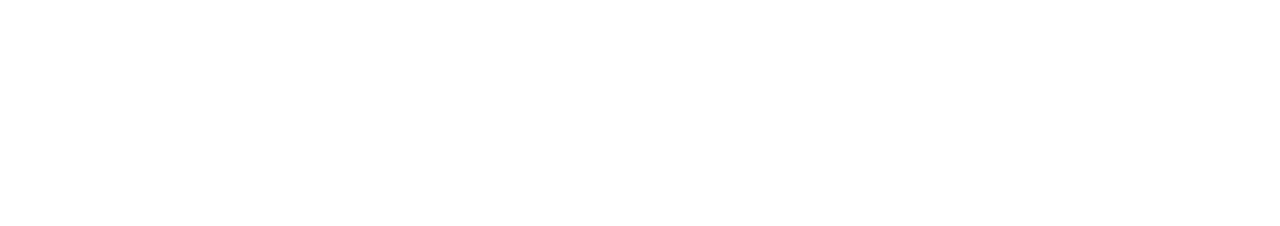
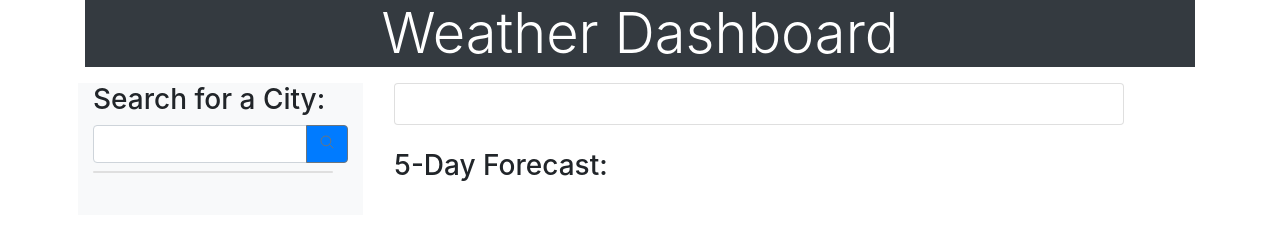
Before and after one commit to rforaker/Weather-Dashboard, a plain HTML site: page index.html in a window 1280 px wide. Drawn offline with nearby package versions, Linux system fonts and the light colour scheme.

Commit message:
Created html template for weather

```diff
--- a/index.html
+++ b/index.html
@@ -1,7 +1,7 @@
 <!doctype html>
 <html lang="en">
 <meta name="viewport" content="width=device-width, initial-scale=1, shrink-to-fit=no">
-<link rel="stylesheet" type="text/css" href="">
+<link rel="stylesheet" type="text/css" href="./assets/styles.css">
 <link rel="stylesheet" href="https://stackpath.bootstrapcdn.com/bootstrap/4.5.0/css/bootstrap.min.css"
     integrity="sha384-9aIt2nRpC12Uk9gS9baDl411NQApFmC26EwAOH8WgZl5MYYxFfc+NcPb1dKGj7Sk" crossorigin="anonymous">
 <script type="module" src="https://unpkg.com/ionicons@5.1.2/dist/ionicons/ionicons.esm.js"></script>
@@ -9,4 +9,49 @@
 
 <title>Weather Dashboard</title>
 </head>
+
+<body>
+
+
+    <div class="container">
+        <div class=" jumbotron-fluid bg-dark text-white text-center">
+            <div class="container">
+                <h1 class="display-4 ">Weather Dashboard</h1>
+            </div>
+        </div>
+        <div class="row">
+            <div class="col-3 m-2 bg-light">
+                <h3>Search for a City:</h3>
+                <div class="input-group mb-2">
+                    <input type="text" class="form-control" id="city-input" aria-describedby="basic-addon2">
+                    <div class="input-group-append">
+                        <button id="add-city" class="btn btn-outline-secondary bg-primary" type="button">
+                            <ion-icon name="search-outline"></ion-icon>
+                        </button>
+                    </div>
+                </div>
+                <div class="card" style="width: 15rem;">
+                    <ul id="city-list" class="list-group list-group-flush">
+                    </ul>
+                </div>
+            </div>
+            <div class="col-8 m-2">
+                <div class="row-12">
+                    <div class="card">
+                        <div id="today-weather" class="card-body">
+                        </div>
+                    </div>
+                </div>
+                <br>
+                <div class="row-12">
+                    <h3>5-Day Forecast:</h3>
+                </div>
+                <br>
+                <div id="boxes" class="row">
+                </div>
+            </div>
+        </div>
+    </div>
+</body>
+
 </html>
```
